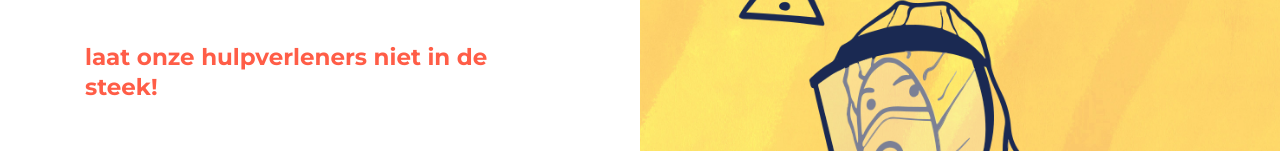
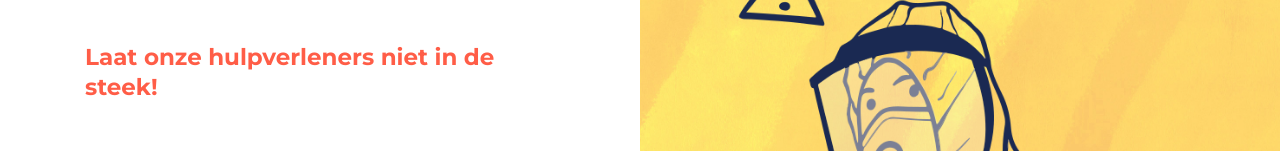
Before and after one commit to MakeInBelgium/printjefaceshield, a website: page index.html in a window 1280 px wide. Shown: the part 336-487 px from the top of the page. Drawn offline with nearby package versions, Linux system fonts and the light colour scheme.

Commit message:
Fixed typo

```diff
--- a/index.html
+++ b/index.html
@@ -77,7 +77,7 @@
           <article class="column-section left">
             <header class="heading-byline">
               <h1>Print een face shield</h1>
-              <span class="h5 text-secondary">laat onze hulpverleners niet in de steek!</span>
+              <span class="h5 text-secondary">Laat onze hulpverleners niet in de steek!</span>
             </header>
             <main>
               <p>
```
